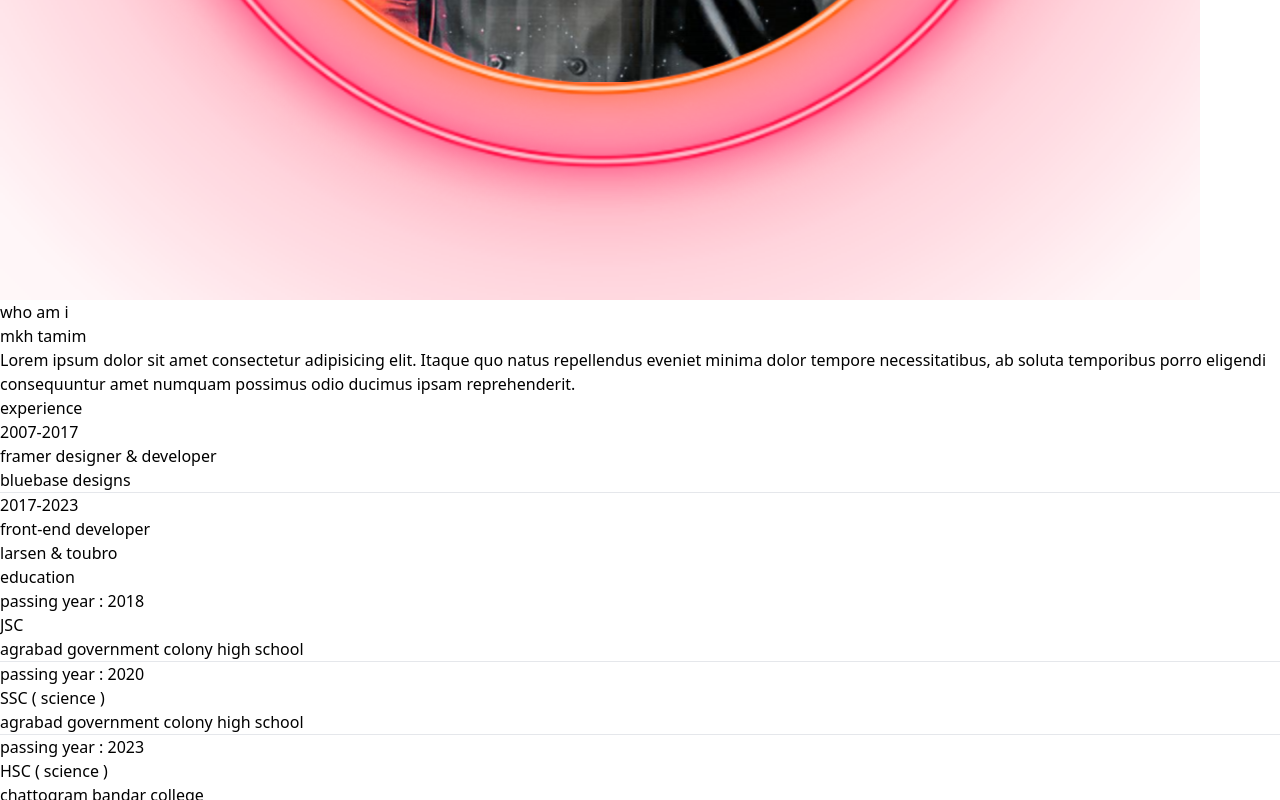
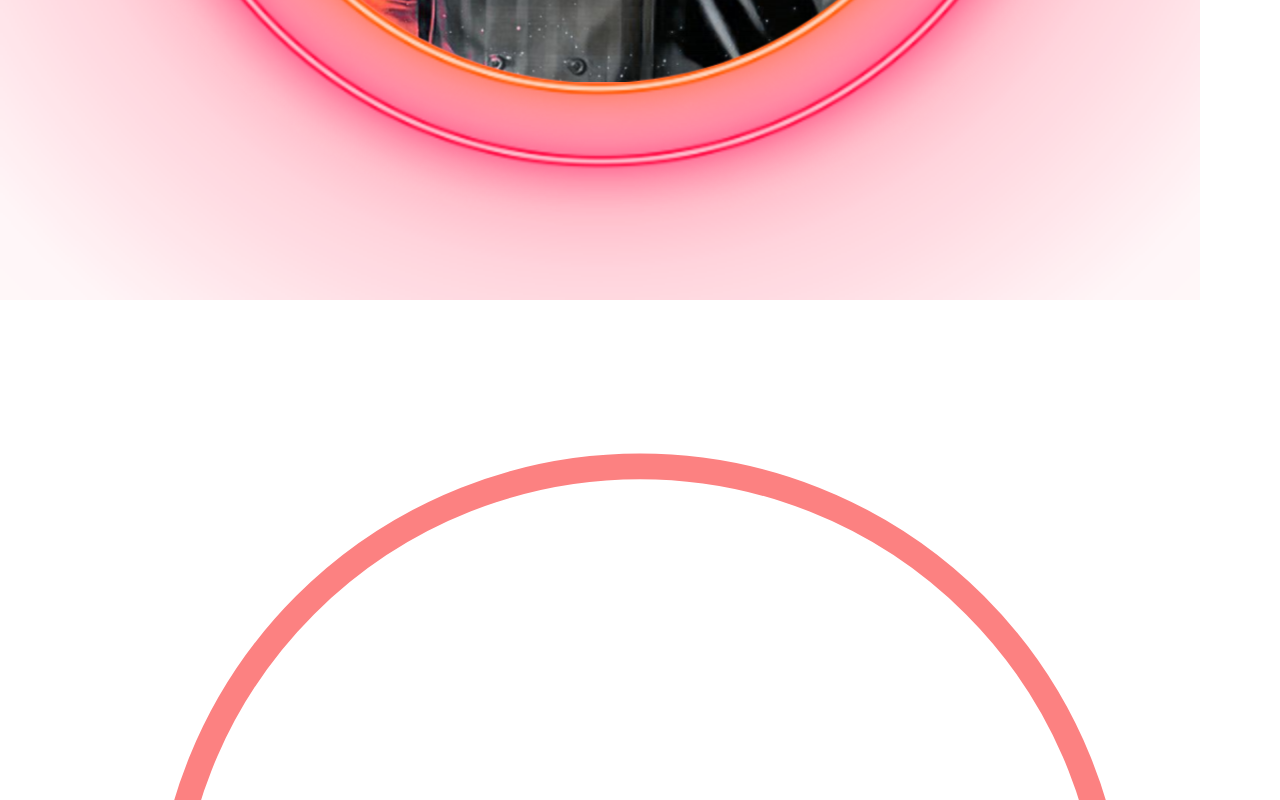
Before and after one commit to kamrul0031/portfolio_r, a React (Vite) app: page /about in a window 1280 px wide. Shown: the part 1531-2331 px from the top of the page. Built offline with nearby package versions, Linux system fonts and the light colour scheme.

Commit message:
set rt in about page

```diff
--- a/src/components/About.jsx
+++ b/src/components/About.jsx
@@ -1,6 +1,7 @@
 import ProImg from "../assets/ProImg.png";
 import { motion } from "framer-motion";
 import ContainerVariant from "../lib/LoadMotion";
+// import Rt from "./Rt";
 
 const { hidden, visible } = ContainerVariant;
 function About() {
@@ -15,10 +16,36 @@ function About() {
         variants={ContainerVariant}
         initial={hidden}
         whileInView={visible}
-        className="border-t border-r md:relative md:h-[22rem] md:col-span-2 md:row-span-3 bg-slate-800 rounded-[2rem] p-5 flex flex-col gap-2 items-center"
+        className="border-t border-r relative md:h-[22rem] md:col-span-2 md:row-span-3 bg-slate-800 rounded-[2rem] p-5 flex flex-col gap-2 items-center"
       >
         <img className="rounded-full md:h-[20rem]" src={ProImg} alt="" />
-        <h1 className="capitalize text-2xl font-bold font-mono md:-rotate-45 md:top-10 md:absolute md:left-0">who am i </h1>
+      <svg
+        viewBox="0 0 100 100"
+        className=" md:h-[20rem] h-[22rem] absolute "
+      >
+        <defs>
+          <path
+            id="circlePath"
+            d="M 50, 50
+               m -37, 0
+               a 37,37 0 1,1 74,0
+               a 37,37 0 1,1 -74,0"
+          />
+        </defs>
+        <text fontFamily="Arial" fill="white" fontSize="10">
+          <textPath className="text-white" href="#circlePath" startOffset="10%">
+            who am i
+          </textPath>
+        </text>
+        <circle
+          cx="50"
+          cy="50"
+          r="37"
+          fill="none"
+          stroke="#FC8181"
+          strokeWidth="2"
+        />
+      </svg>
       </motion.div>
 
       <motion.div
--- a/src/components/Rt.jsx
+++ b/src/components/Rt.jsx
@@ -1,7 +1,7 @@
 
 function Rt() {
   return (
-    <div className="flex items-center justify-center h-screen">
+    <div className="flex absolute items-center justify-center h-screen">
       <svg
         viewBox="0 0 100 100"
         className="w-64 h-64"
@@ -15,8 +15,8 @@ function Rt() {
                a 37,37 0 1,1 -74,0"
           />
         </defs>
-        <text fontFamily="Arial" fontSize="10">
-          <textPath href="#circlePath" startOffset="10%">
+        <text fontFamily="Arial" fill="white" fontSize="10">
+          <textPath className="text-white" href="#circlePath" startOffset="10%">
             who am i
           </textPath>
         </text>
```
